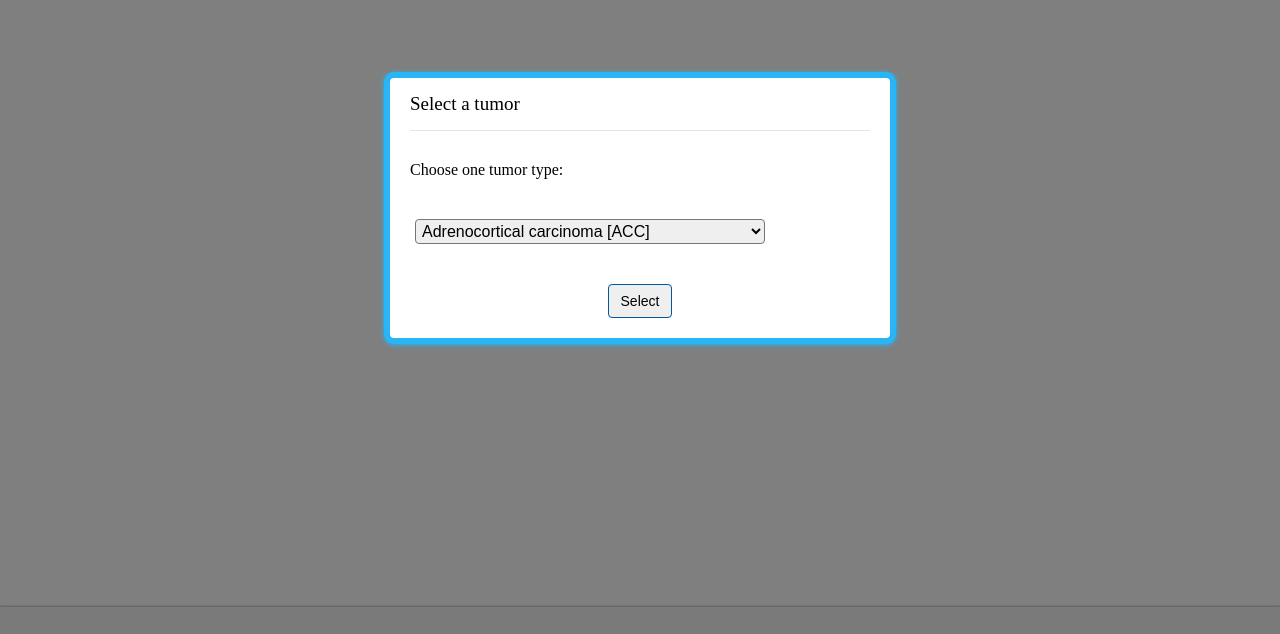
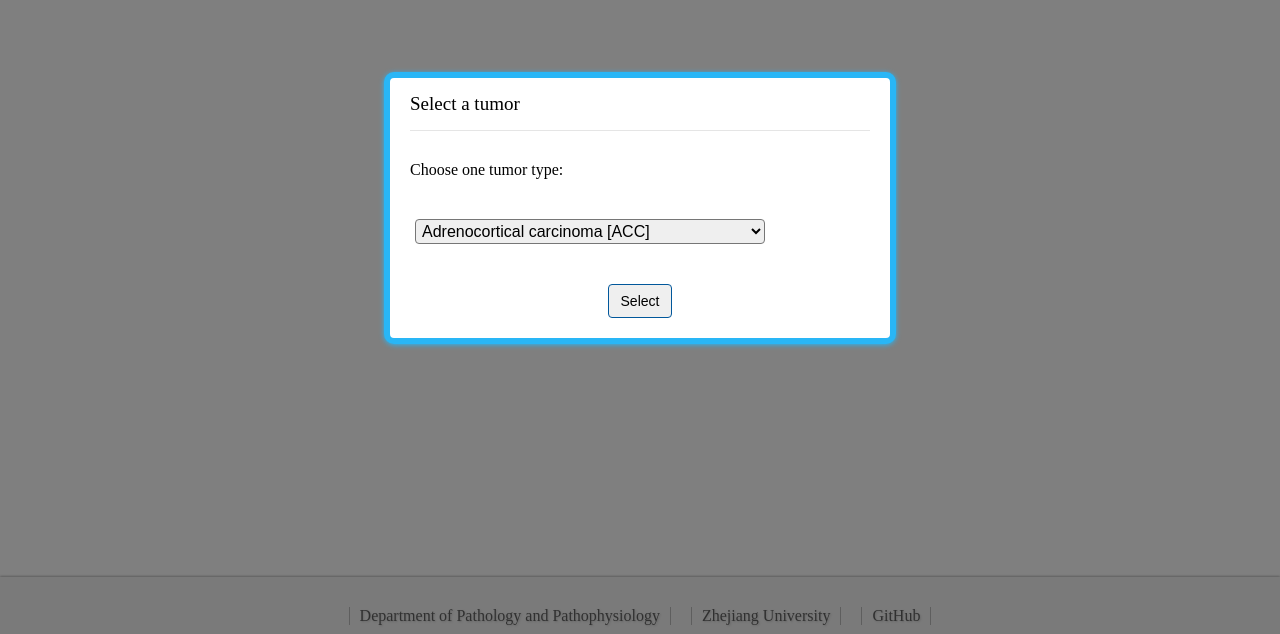
Before and after one commit to wenjie1991/TSVdb, a plain HTML site: page plot.html in a window 1280 px wide. Shown: the part 128-762 px from the top of the page. Drawn offline with Linux system fonts and the light colour scheme.

Commit message:
Keeg footer at bottom when the page is short

```diff
--- a/css/plot.css
+++ b/css/plot.css
@@ -1,3 +1,9 @@
+html, body {
+    margin:0;
+    padding:0;
+    height:100%;
+}
+
 h4 {
     font-size: 19px;
     font-weight: normal;
@@ -229,9 +235,8 @@ line.guide_line {
 }
 
 .chart_frame {
-    min-height: 610px;
+    min-height: calc(100% - 220px);
     min-width: 800px;
-    ;
     margin: 0 auto;
     /*    border: 1px solid rgba(255,0,0,.9);*/
     text-align: center;
```
